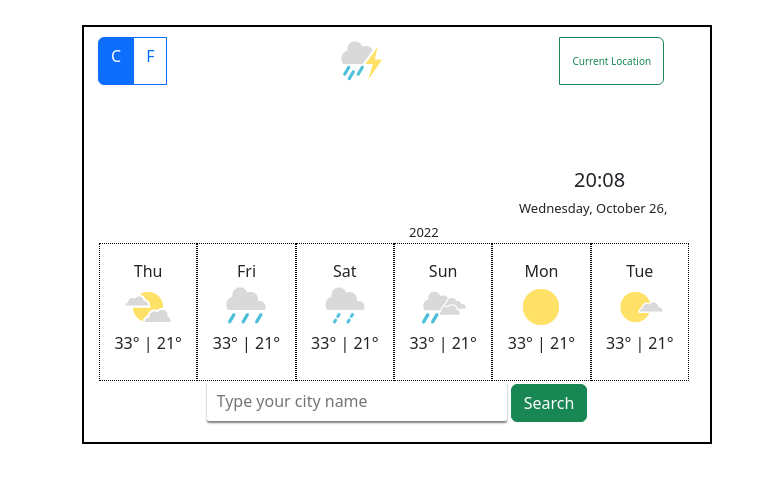
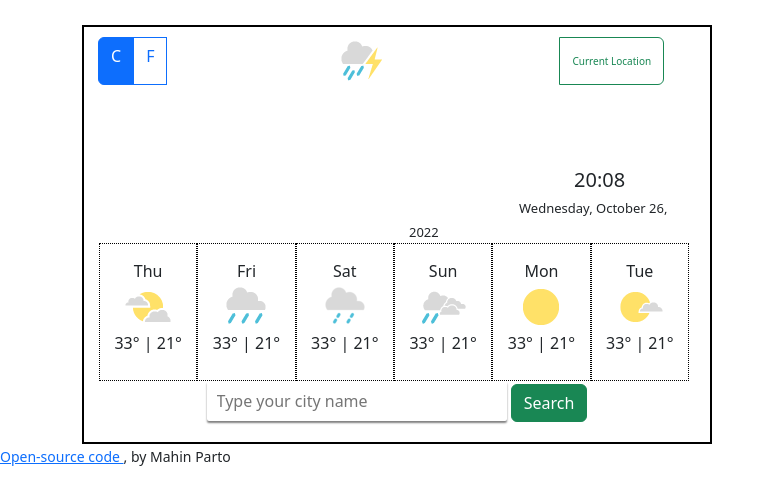
Before and after one commit to MahinParto/My-Whether-App, a plain HTML site: page index.html in a window 1280 px wide. Shown: the whole page, without its empty margins (0-775 px from the left). Drawn offline with nearby package versions, Linux system fonts and the light colour scheme.

Commit message:
add open source link

```diff
--- a/index.html
+++ b/index.html
@@ -154,6 +154,12 @@
         </div>
       </div>
     </div>
+    <small>
+      <a href="https://github.com/MahinParto/My-Whether-App"
+        >Open-source code
+      </a>
+      , by Mahin Parto
+    </small>
     <script src="src/index.js"></script>
   </body>
 </html>
```
